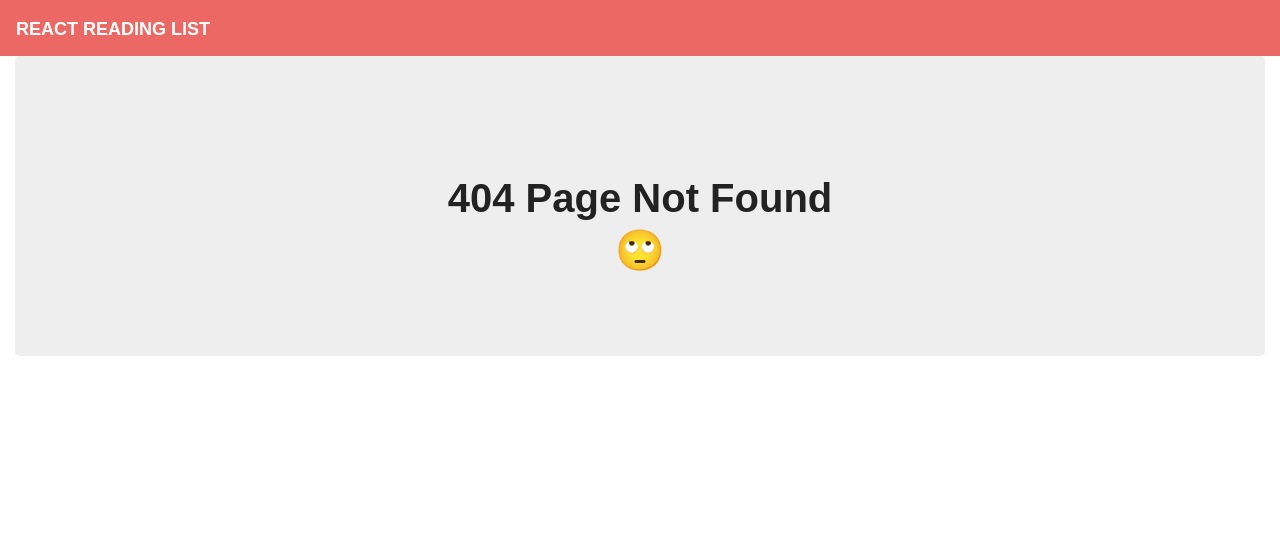
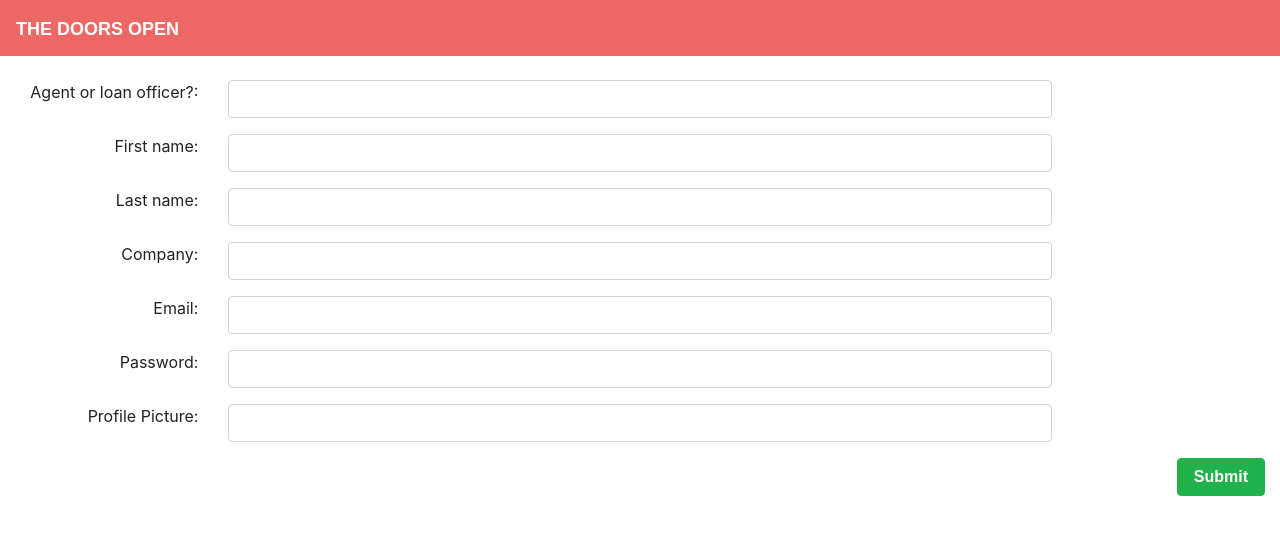
Before and after one commit to Ellyshachavez/DoorsOpen, a React (Create React App) app in the folder client/: page /signup in a window 1280 px wide. Before the commit this address had no page. Shown: the top 534 px of the page. Built offline with nearby package versions, Linux system fonts and the light colour scheme; a web font is replaced by a local one.

Commit message:
form skeleton is there

```diff
--- a/client/src/App.js
+++ b/client/src/App.js
@@ -1,7 +1,7 @@
 import React from "react";
 import { BrowserRouter as Router, Route, Switch } from "react-router-dom";
 //import Peoples from "./pages/Peoples";
-//import Detail from "./pages/Detail";
+import Signup from "./pages/Signup";
 import NoMatch from "./pages/NoMatch";
 import Nav from "./components/Nav";
 
@@ -14,6 +14,7 @@ function App() {
           {/* <Route exact path="/" component={Peoples} />
           <Route exact path="/peoples" component={Peoples} />
           <Route exact path="/peoples/:id" component={Detail} /> */}
+          <Route exact path="/signup" component={Signup} />
           <Route component={NoMatch} />
         </Switch>
       </div>
--- a/client/src/components/Grid/index.js
+++ b/client/src/components/Grid/index.js
@@ -1,4 +1,5 @@
 import React from "react";
+import "./style.css";
 
 // Exporting the Container, Row, and Col components from this file
 
--- /dev/null
+++ b/client/src/components/Grid/style.css
@@ -0,0 +1,3 @@
+div {
+  text-align: right;
+}
--- a/client/src/components/Nav/index.js
+++ b/client/src/components/Nav/index.js
@@ -4,7 +4,7 @@ function Nav() {
   return (
     <nav className="navbar navbar-expand-lg navbar-dark bg-primary">
       <a className="navbar-brand" href="/">
-        React Reading List
+        The Doors Open
       </a>
     </nav>
   );
--- a/client/src/pages/NoMatch.js
+++ b/client/src/pages/NoMatch.js
@@ -8,7 +8,7 @@ function NoMatch() {
       <Row>
         <Col size="md-12">
           <Jumbotron>
-            <h1>404 Page Not Found</h1>
+            <h1>DOH! Page Not Found</h1>
             <h1>
               <span role="img" aria-label="Face With Rolling Eyes Emoji">
                 🙄
--- /dev/null
+++ b/client/src/pages/Signup.js
@@ -0,0 +1,93 @@
+import React, { Component } from "react";
+//import { Link } from "react-router-dom";
+import { Col, Row, Container } from "../components/Grid";
+//import Jumbotron from "../components/Jumbotron";
+import { Input, TextArea, FormBtn } from "../components/Form";
+import API from "../utils/API";
+
+class Signup extends Component {
+  state = {
+    book: {}
+  };
+  // When this component mounts, grab the book with the _id of this.props.match.params.id
+  // e.g. localhost:3000/books/599dcb67f0f16317844583fc
+  // componentDidMount() {
+  //   API.getBook(this.props.match.params.id)
+  //     .then(res => this.setState({ book: res.data }))
+  //     .catch(err => console.log(err));
+  // }
+
+  render() {
+    return (
+      <Container fluid>
+        <br />
+        <Row>
+          <Col size="md-2">Agent or loan officer?:</Col>
+          <Col size="md-8">
+            <Input />
+          </Col>
+        </Row>
+        <Row>
+          <Col size="md-2">First name:</Col>
+          <Col size="md-8">
+            <Input />
+          </Col>
+        </Row>
+        <Row>
+          <Col size="md-2">Last name:</Col>
+          <Col size="md-8">
+            <Input />
+          </Col>
+        </Row>
+        <Row>
+          <Col size="md-2">Company:</Col>
+          <Col size="md-8">
+            <Input />
+          </Col>
+        </Row>
+        <Row>
+          <Col size="md-2">Email:</Col>
+          <Col size="md-8">
+            <Input />
+          </Col>
+        </Row>
+        <Row>
+          <Col size="md-2">Password:</Col>
+          <Col size="md-8">
+            <Input />
+          </Col>
+        </Row>
+        <Row>
+          <Col size="md-2">Profile Picture:</Col>
+          <Col size="md-8">
+            <Input />
+          </Col>
+        </Row>
+        <FormBtn>Submit</FormBtn>
+      </Container>
+    );
+  }
+}
+
+export default Signup;
+
+{
+  /* <Jumbotron>
+              <h1>
+                {this.state.book.title} by {this.state.book.author}
+              </h1>
+            </Jumbotron>
+          </Col>
+        </Row>
+        <Row>
+          <Col size="md-10 md-offset-1">
+            <article>
+              <h1>Synopsis</h1>
+              <p>{this.state.book.synopsis}</p>
+            </article>
+          </Col>
+        </Row>
+        <Row>
+          <Col size="md-2">
+            <Link to="/">← Back to Authors</Link> */
+}
```
Also changed, not shown: client/src/pages/Detail.js (deleted, +0 -51 lines).
